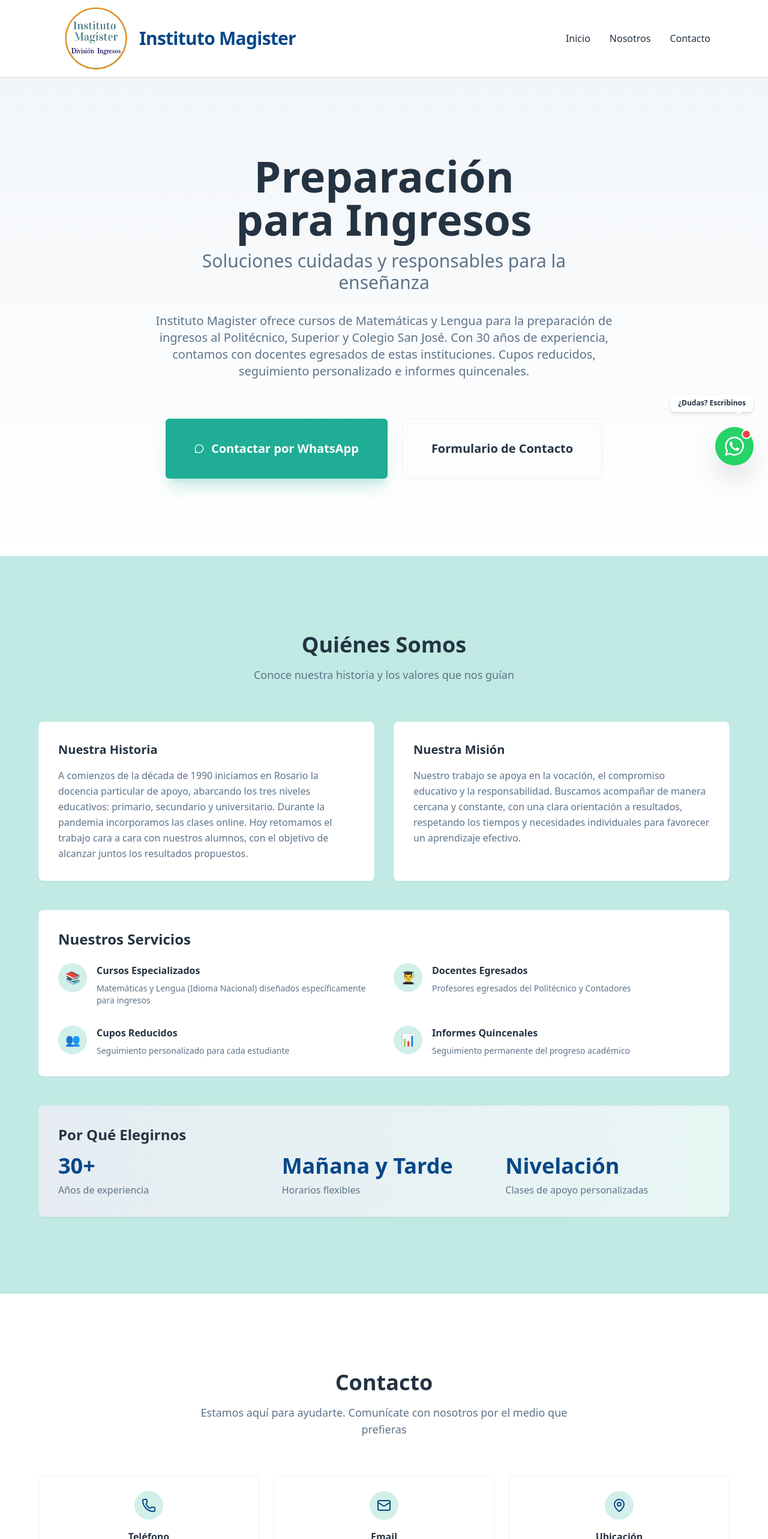
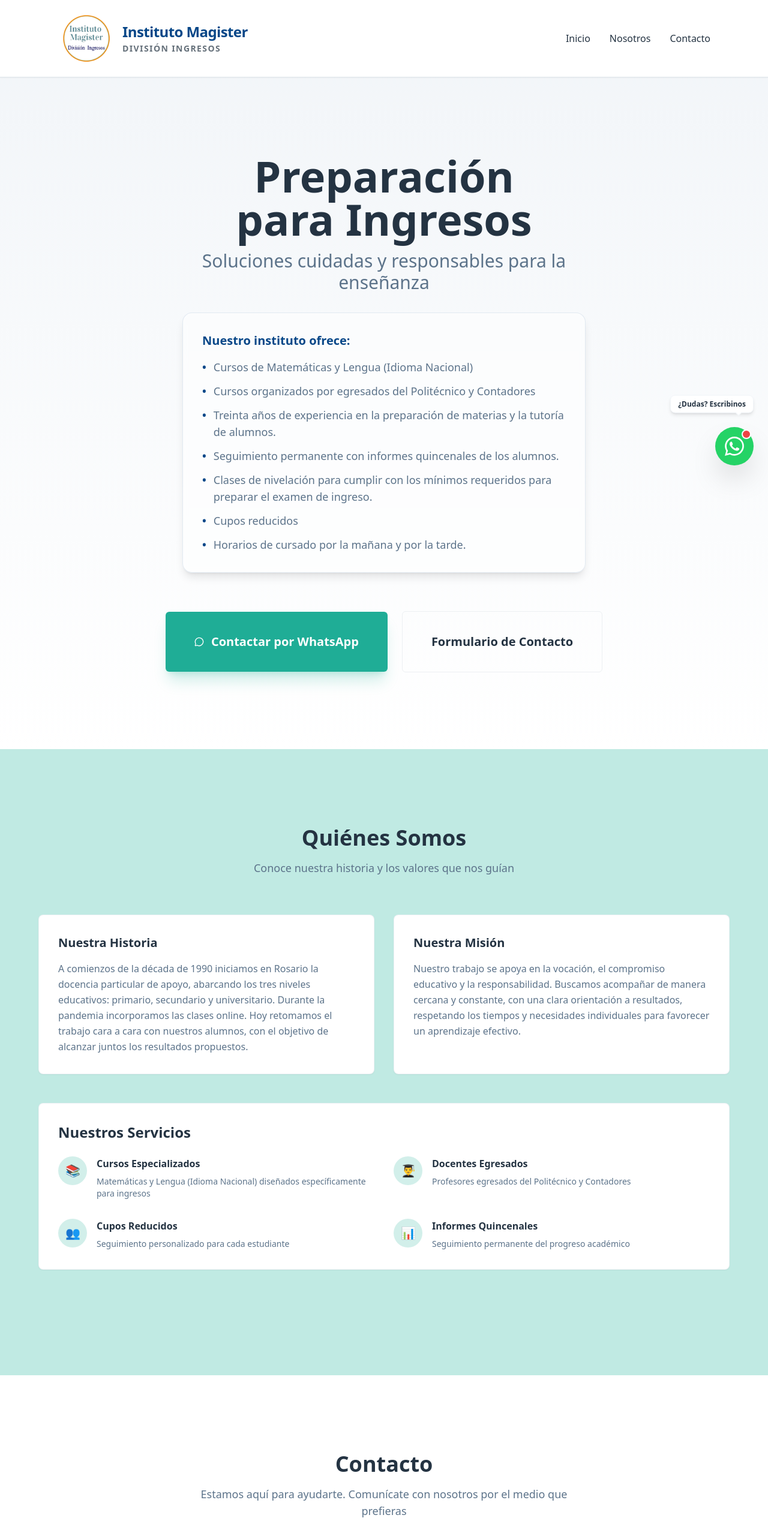
Before and after one commit to Ezequielp19/institutomagister, a Next.js app: page / in a window 1280 px wide. Shown: the top 2566 px of the page at 60% size. Built offline with nearby package versions, Linux system fonts and the light colour scheme.

Commit message:
feat: implement Contact, Hero, Navbar, and About page sections.

```diff
--- a/components/about.tsx
+++ b/components/about.tsx
@@ -81,24 +81,6 @@ export function About() {
             </div>
           </div>
         </Card>
-
-        <Card className="p-6 md:p-8 bg-gradient-to-r from-primary/10 to-accent/10 border-border/50">
-          <h3 className="text-2xl font-bold text-foreground mb-4">Por Qué Elegirnos</h3>
-          <div className="grid grid-cols-1 sm:grid-cols-3 gap-6 md:gap-8">
-            <div>
-              <p className="text-3xl md:text-4xl font-bold text-primary mb-2">30+</p>
-              <p className="text-muted-foreground">Años de experiencia</p>
-            </div>
-            <div>
-              <p className="text-3xl md:text-4xl font-bold text-primary mb-2">Mañana y Tarde</p>
-              <p className="text-muted-foreground">Horarios flexibles</p>
-            </div>
-            <div>
-              <p className="text-3xl md:text-4xl font-bold text-primary mb-2">Nivelación</p>
-              <p className="text-muted-foreground">Clases de apoyo personalizadas</p>
-            </div>
-          </div>
-        </Card>
       </div>
     </section>
   )
--- a/components/contact.tsx
+++ b/components/contact.tsx
@@ -198,27 +198,13 @@ export function Contact() {
               </div>
               <div className="space-y-2 text-muted-foreground text-sm">
                 <div className="flex justify-between">
-                  <span>Lunes - Viernes:</span>
-                  <span className="font-medium">8:00 - 18:00</span>
-                </div>
-                <div className="flex justify-between">
-                  <span>Sábados:</span>
-                  <span className="font-medium">9:00 - 13:00</span>
-                </div>
-                <div className="flex justify-between">
-                  <span>Domingos:</span>
-                  <span className="font-medium">Cerrado</span>
+                  <span>Horario:</span>
+                  <span className="font-medium text-primary">8:00 - 21:00</span>
                 </div>
               </div>
             </Card>
 
-            <Card className="p-5 md:p-6 border-border/50 shadow-sm">
-              <h4 className="font-bold text-foreground mb-3">¿Tienes dudas?</h4>
-              <p className="text-muted-foreground text-sm">
-                Nuestro equipo de admisiones está listo para responder todas tus preguntas sobre
-                nuestros programas, aranceles y proceso de inscripción.
-              </p>
-            </Card>
+
           </div>
         </div>
       </div>
--- a/components/hero.tsx
+++ b/components/hero.tsx
@@ -16,9 +16,39 @@ export function Hero() {
             </p>
           </div>
 
-          <p className="text-lg md:text-xl text-muted-foreground leading-relaxed max-w-3xl mx-auto px-4 md:px-0">
-            Instituto Magister ofrece cursos de Matemáticas y Lengua para la preparación de ingresos al Politécnico, Superior y Colegio San José. Con 30 años de experiencia, contamos con docentes egresados de estas instituciones. Cupos reducidos, seguimiento personalizado e informes quincenales.
-          </p>
+          <div className="text-left space-y-4 max-w-2xl mx-auto bg-background/50 backdrop-blur-sm p-6 md:p-8 rounded-2xl border border-primary/10 shadow-lg">
+            <p className="text-lg md:text-xl font-bold text-primary mb-2">Nuestro instituto ofrece:</p>
+            <ul className="text-left space-y-3 text-muted-foreground text-base md:text-lg">
+              <li className="flex gap-3">
+                <span className="text-primary font-bold">•</span>
+                <span>Cursos de Matemáticas y Lengua (Idioma Nacional)</span>
+              </li>
+              <li className="flex gap-3">
+                <span className="text-primary font-bold">•</span>
+                <span>Cursos organizados por egresados del Politécnico y Contadores</span>
+              </li>
+              <li className="flex gap-3">
+                <span className="text-primary font-bold">•</span>
+                <span>Treinta años de experiencia en la preparación de materias y la tutoría de alumnos.</span>
+              </li>
+              <li className="flex gap-3">
+                <span className="text-primary font-bold">•</span>
+                <span>Seguimiento permanente con informes quincenales de los alumnos.</span>
+              </li>
+              <li className="flex gap-3">
+                <span className="text-primary font-bold">•</span>
+                <span>Clases de nivelación para cumplir con los mínimos requeridos para preparar el examen de ingreso.</span>
+              </li>
+              <li className="flex gap-3">
+                <span className="text-primary font-bold">•</span>
+                <span>Cupos reducidos</span>
+              </li>
+              <li className="flex gap-3">
+                <span className="text-primary font-bold">•</span>
+                <span>Horarios de cursado por la mañana y por la tarde.</span>
+              </li>
+            </ul>
+          </div>
 
           <div className="flex flex-col sm:flex-row gap-4 md:gap-6 pt-8 justify-center items-center">
             <Button
--- a/components/navbar.tsx
+++ b/components/navbar.tsx
@@ -15,15 +15,20 @@ export function Navbar() {
     <nav className="sticky top-0 z-50 w-full bg-background border-b border-border shadow-sm">
       <div className="max-w-6xl mx-auto px-4 sm:px-6 lg:px-8">
         <div className="flex justify-between items-center h-20 md:h-32">
-          <Link href="/" className="flex items-center gap-2 group">
+          <Link href="/" className="flex items-center gap-3 group">
             <img
               src="/logo-removebg-preview.png"
               alt="Instituto Magister Logo"
-              className="w-20 h-20 md:w-32 md:h-32 object-contain"
+              className="w-16 h-16 md:w-24 md:h-24 object-contain"
             />
-            <span className="text-xl md:text-3xl font-extrabold text-primary tracking-tight transition-colors">
-              Instituto Magister
-            </span>
+            <div className="flex flex-col justify-center leading-none">
+              <span className="text-lg md:text-2xl font-extrabold text-primary tracking-tight">
+                Instituto Magister
+              </span>
+              <span className="text-xs md:text-sm font-bold text-foreground/70 tracking-widest uppercase mt-0.5">
+                División Ingresos
+              </span>
+            </div>
           </Link>
 
           {/* Desktop Menu */}
```
